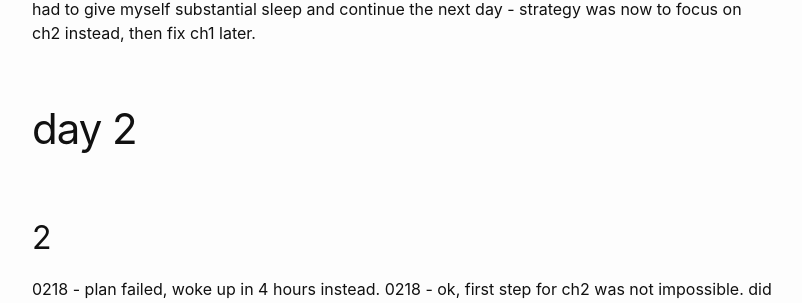
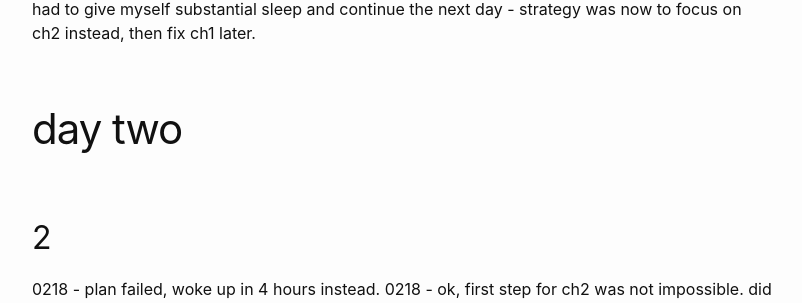
Before and after one commit to ongyuann/ongyuann.github.io, a Jekyll site: the page built from _posts/2023-01-10-post-mortem-3.md, in a window 1280 px wide and 1400 px high, scrolled down 1859 px. Shown: the part 157-460 px from the top of the window, without its empty margins (238-1040 px from the left). Built offline with Jekyll 4.4.1, drawn with Linux system fonts in a browser that asks for light colours.

Commit message:
Update 2023-01-10-post-mortem-3.md

```diff
--- a/_posts/2023-01-10-post-mortem-3.md
+++ b/_posts/2023-01-10-post-mortem-3.md
@@ -118,7 +118,7 @@ tags: pt
 
 2223 - was when i figured i was well and truly fugged. near-zero chance of passing. decided i had to give myself substantial sleep and continue the next day - strategy was now to focus on ch2 instead, then fix ch1 later.
 
-# day 2
+# day two
 ## 2
 0218 - plan failed, woke up in 4 hours instead.
 0218 - ok, first step for ch2 was not impossible. did it.
```
Also changed, not shown: other parts of _posts/2023-01-10-post-mortem-3.md (+1 -1 lines).
